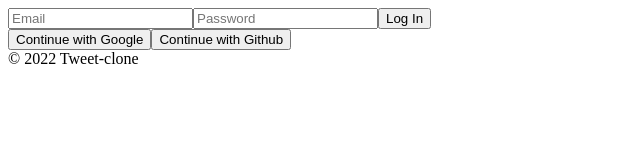
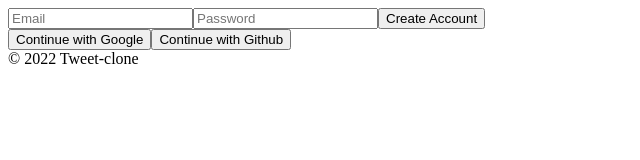
Before and after one commit to jmeno1011/tweet-clone, a React (Create React App) app: page / in a window 1280 px wide. Shown: the top 160 px of the page, without its empty margins (0-640 px from the left). Built offline with nearby package versions, Linux system fonts and the light colour scheme; no server answers.

Commit message:
add firebase sign in createUserWithEmailAndPassword

```diff
--- a/src/routes/Auth.jsx
+++ b/src/routes/Auth.jsx
@@ -1,8 +1,15 @@
+import { async } from "@firebase/util";
+import {
+  createUserWithEmailAndPassword,
+  signInWithEmailAndPassword,
+} from "firebase/auth";
+import { authService } from "firebaseInit";
 import { useState } from "react";
 
 function Auth() {
   const [email, setEmail] = useState("");
   const [password, setPassword] = useState("");
+  const [newAccount, setNewAccount] = useState(true);
 
   const onChange = (e) => {
     const {
@@ -17,6 +24,31 @@ function Auth() {
 
   const onSubmit = (e) => {
     e.preventDefault();
+    if (newAccount) {
+      // create account
+      createUserWithEmailAndPassword(authService, email, password)
+        .then((userCredentail) => {
+          console.log(userCredentail);
+          // signed in
+          // const user = userCredentail.user;
+        })
+        .catch((error) => {
+          const errorCode = error.code;
+          const errorMessage = error.message;
+        });
+    } else {
+      // log in
+      signInWithEmailAndPassword(authService, email, password)
+        .then((userCredential) => {
+          // Signed in
+          const user = userCredential.user;
+          // ...
+        })
+        .catch((error) => {
+          const errorCode = error.code;
+          const errorMessage = error.message;
+        });
+    }
   };
 
   return (
@@ -38,7 +70,10 @@ function Auth() {
           name="password"
           onChange={onChange}
         />
-        <input type={"submit"} value="Log In" />
+        <input
+          type={"submit"}
+          value={newAccount ? "Create Account" : "Log In"}
+        />
       </form>
       <div>
         <button>Continue with Google</button>
```
